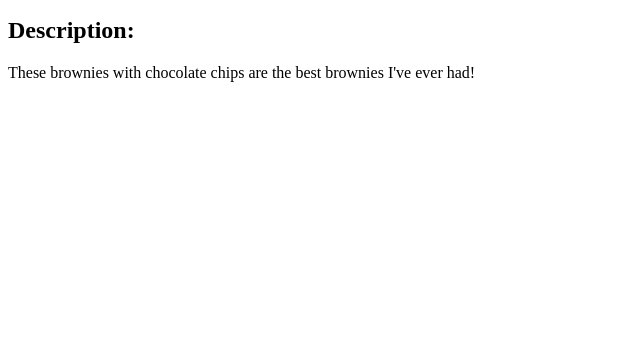
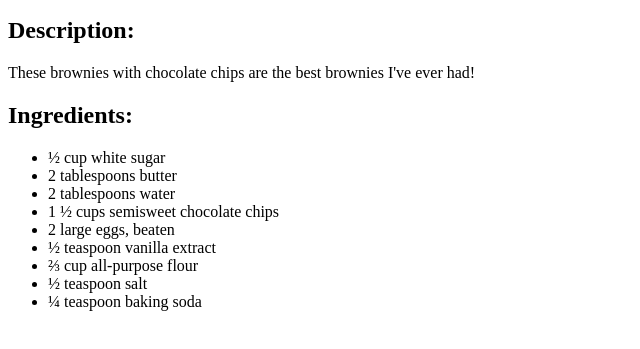
Before and after one commit to Theoretical888/odin-recipes, a plain HTML site: page recipes/brownies.html in a window 1280 px wide. Shown: the part 101-450 px from the top of the page, without its empty margins (0-640 px from the left). Drawn offline with Linux system fonts and the light colour scheme.

Commit message:
Add ingredients list

```diff
--- a/recipes/brownies.html
+++ b/recipes/brownies.html
@@ -11,6 +11,18 @@
     <img src="../img/brownies.img" alt="Delicious brownies">
     <h2>Description:</h2>
     <p>These brownies with chocolate chips are the best brownies I've ever had!</p>
+    <h2>Ingredients:</h2>
+    <ul>
+        <li>½ cup white sugar</li>
+        <li>2 tablespoons butter</li>
+        <li>2 tablespoons water</li>
+        <li>1 ½ cups semisweet chocolate chips</li>
+        <li>2 large eggs, beaten</li>
+        <li>½ teaspoon vanilla extract</li>
+        <li>⅔ cup all-purpose flour</li>
+        <li>½ teaspoon salt</li>
+        <li>¼ teaspoon baking soda</li>
+    </ul>
 
 </body>
 </html>
```
